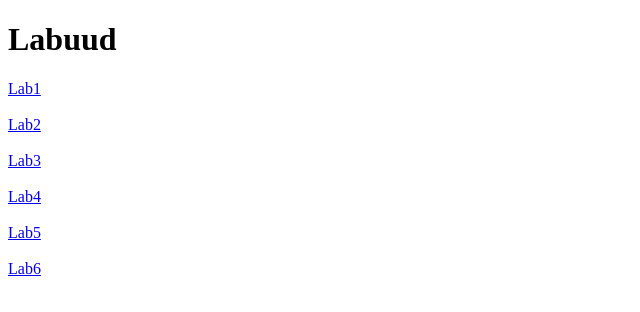
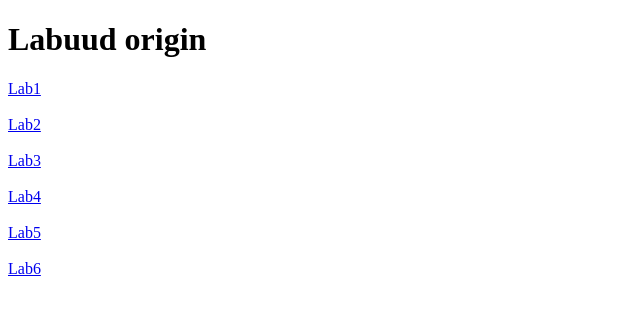
Before and after one commit to BEnkhtuvshin99/ITU, a plain HTML site: page index.html in a window 1280 px wide. Shown: the whole page, without its empty margins (0-640 px from the left). Drawn offline with Linux system fonts and the light colour scheme.

Commit message:
Update index.html

```diff
--- a/index.html
+++ b/index.html
@@ -7,7 +7,7 @@
 </head>
 <body>
 
-    <h1>Labuud</h1>
+    <h1>Labuud origin</h1>
 
     <a href="./lab1/index.html" target="_blank">Lab1</a><br><br>
     <a href="./lab2/Untitled-2.html" target="_blank">Lab2</a><br><br>
```
